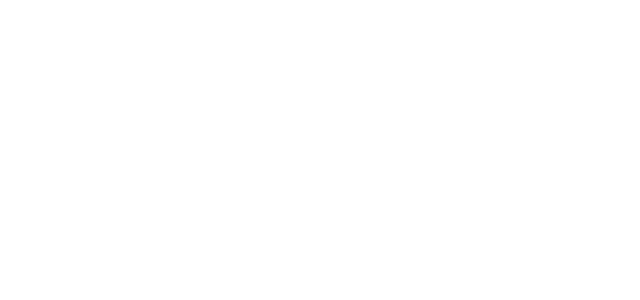
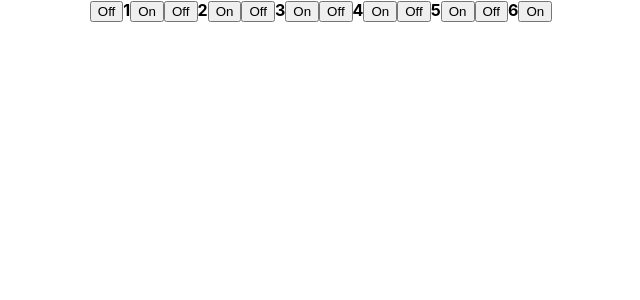
Before and after one commit to TobNin2521/PK_Automation, a React (Create React App) app in the folder website/pk-interface/: page / in a window 1280 px wide. Shown: the top 300 px of the page, without its empty margins (319-959 px from the left). Built offline with nearby package versions, Linux system fonts and the light colour scheme.

Commit message:
New changes

```diff
--- a/website/pk-interface/src/Components/App.css
+++ b/website/pk-interface/src/Components/App.css
@@ -1,38 +1,8 @@
 .App {
-  text-align: center;
+  width: 100%;
+  height: 100%;
+  position: relative;
+  display: flex;
+  flex-direction: row;
+  justify-content: center;
 }
-
-.App-logo {
-  height: 40vmin;
-  pointer-events: none;
-}
-
-@media (prefers-reduced-motion: no-preference) {
-  .App-logo {
-    animation: App-logo-spin infinite 20s linear;
-  }
-}
-
-.App-header {
-  background-color: #282c34;
-  min-height: 100vh;
-  display: flex;
-  flex-direction: column;
-  align-items: center;
-  justify-content: center;
-  font-size: calc(10px + 2vmin);
-  color: white;
-}
-
-.App-link {
-  color: #61dafb;
-}
-
-@keyframes App-logo-spin {
-  from {
-    transform: rotate(0deg);
-  }
-  to {
-    transform: rotate(360deg);
-  }
-}
--- a/website/pk-interface/src/Components/App.js
+++ b/website/pk-interface/src/Components/App.js
@@ -1,8 +1,36 @@
+import { Post } from '../Logik/Network';
 import './App.css';
 
 export const App = () => {
+
+  const switchOn = (pin) => {
+    Post("http://127.0.0.1:8081/relay", {
+      id: pin,
+      status: 1
+    }, (res) => {
+      console.log(res);
+    });
+  };
+
+  const switchOff = (pin) => {
+    Post("http://127.0.0.1:8081/relay", {
+      id: pin,
+      status: 0
+    }, (res) => {
+      console.log(res);
+    });
+  };
+
   return (
     <div className="App">
+      <div>
+        <button onClick={() => switchOff(1)}>Off</button><b>1</b><button onClick={() => switchOn(1)}>On</button>
+        <button onClick={() => switchOff(2)}>Off</button><b>2</b><button onClick={() => switchOn(2)}>On</button>
+        <button onClick={() => switchOff(3)}>Off</button><b>3</b><button onClick={() => switchOn(3)}>On</button>
+        <button onClick={() => switchOff(4)}>Off</button><b>4</b><button onClick={() => switchOn(4)}>On</button>
+        <button onClick={() => switchOff(5)}>Off</button><b>5</b><button onClick={() => switchOn(5)}>On</button>
+        <button onClick={() => switchOff(6)}>Off</button><b>6</b><button onClick={() => switchOn(6)}>On</button>
+      </div>
     </div>
   );
 }
--- /dev/null
+++ b/website/pk-interface/src/Logik/Network.js
@@ -0,0 +1,18 @@
+
+function Get(url, cb) {
+    fetch(url).then(res => res.json()).then((js) => {
+        if(cb !== undefined && cb !== null) cb(js);
+    }).catch((err) => console.log(err));
+};
+
+function Post(url, data, cb) {
+    fetch(url, {
+        method: "POST",
+        body: JSON.stringify(data),
+        headers: {"Content-Type": "application/json"}
+    })
+    .then(response => response.json())
+    .then(data => cb(data)).catch((err) => console.log(err));
+};
+
+export {Get, Post};
```
Also changed, not shown: 1 other file (tests, documents, lock files or other folders).
